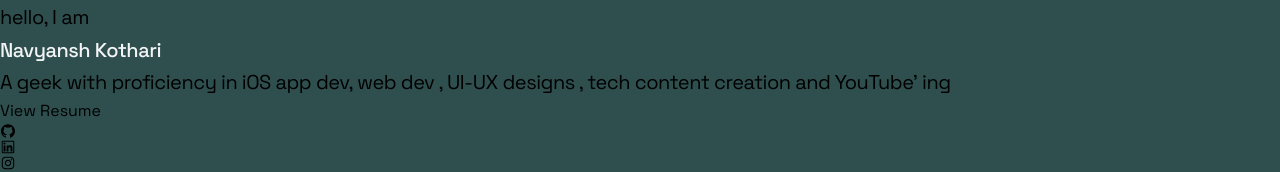
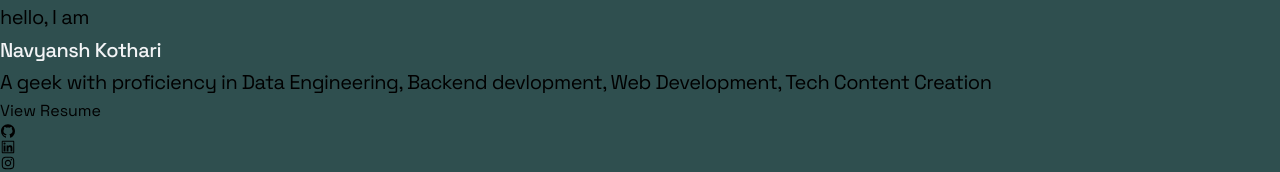
Before and after one commit to navyansh1/NavyGeeks-Website, a React (Vite) app: page / in a window 1280 px wide. Shown: the part 278-450 px from the top of the page. Built offline with nearby package versions, Linux system fonts and the light colour scheme.

Commit message:
changed intro

```diff
--- a/src/components/Hero.jsx
+++ b/src/components/Hero.jsx
@@ -75,7 +75,7 @@ const Hero = () => {
                 transition={{ duration: 1, delay: 1 }}
                 className="text-gray-100 max-w-[300px] md:max-w-[500px] md:text-3xl text-lg mb-6 font-light pt-6 "
                 >
-                    A geek with proficiency in iOS app dev, web dev , UI-UX designs , tech content creation and YouTube' ing
+                    A geek with proficiency in  Data Engineering, Backend devlopment, Web Development, Tech Content Creation
                 </motion.p>
                 {resumeVisible && (
     <div className="fixed inset-0 flex items-center justify-center bg-black bg-opacity-70 z-50">
@@ -107,7 +107,7 @@ const Hero = () => {
                 >
                     <motion.button
                         whileHover={{ scale: 1.1, boxShadow: "0px 0px 8px rgba(0, 0, 0, 0.3)" }}
-                        className="z-10 cursor-pointer font-bold text-gray-200 md:w-auto p-4 border border-yellow-400 rounded-xl"
+                        className="z-10 cursor-pointer font-bold text-gray-200 text-sm md:text-base md:w-auto px-3 py-2 md:p-4 border border-yellow-400 rounded-xl"
                         onClick={toggleResume}
                     >
                         View Resume
```
